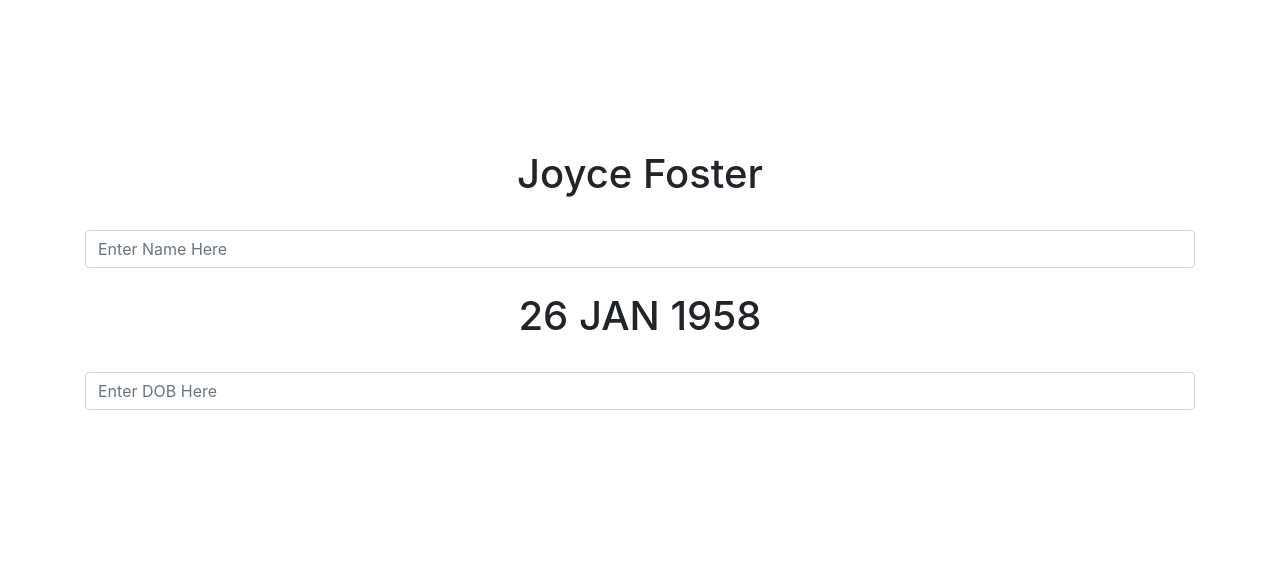
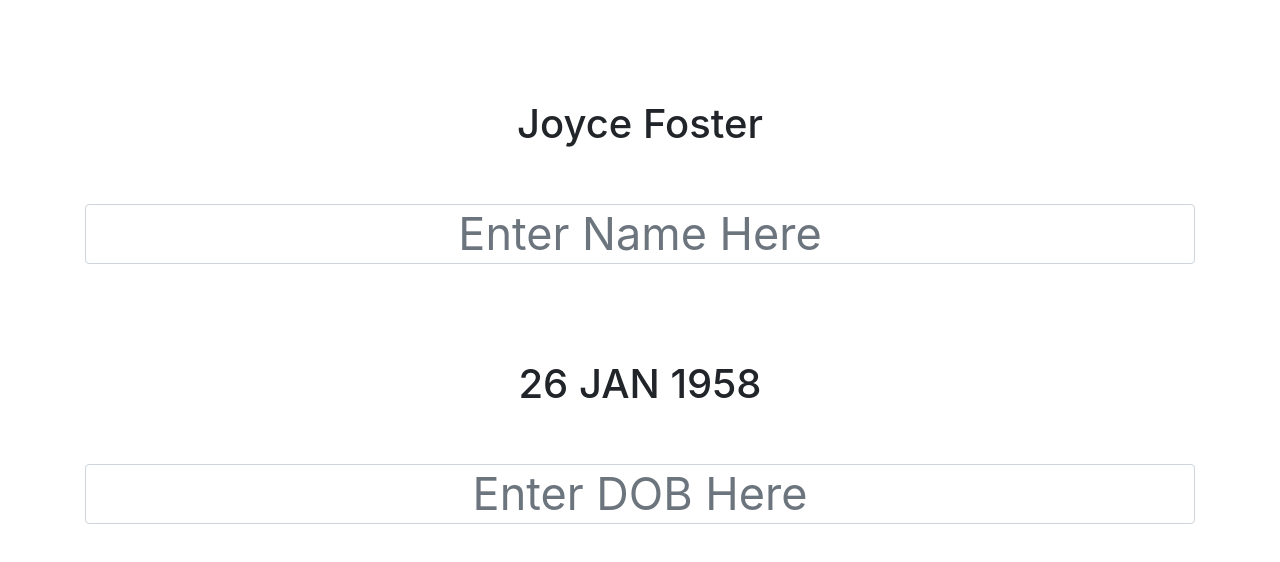
Before and after one commit to Louleo/leosite, a plain HTML site: page TypingPractice.html in a window 1280 px wide. Drawn offline with nearby package versions, Linux system fonts and the light colour scheme.

Commit message:
Update TypingPractice.html

```diff
--- a/TypingPractice.html
+++ b/TypingPractice.html
@@ -10,14 +10,19 @@
 </head>
 <body>
 
-  <div class="container fixed-top" style="top:150px;">
+  <div class="container fixed-top" style="top:100px;">
           <div align="center" style="top:50px"><h1 id="name"></h1></div>
           <br>
-          <input type="text" id="name_input" placeholder="Enter Name Here" class="form-control" aria-label="Large" aria-describedby="inputGroup-sizing-sm">
+          <br>
+          <input type="text" id="name_input" placeholder="Enter Name Here" class="form-control" aria-label="Large" aria-describedby="inputGroup-sizing-sm" style="font-size:45px;height:60px;text-align: center;">
+          <br>
+          <br>
+          <br>
           <br>
           <div align="center"><h1 id="dob"></h1></div>
           <br>
-          <input type="text" id="dob_input" placeholder="Enter DOB Here" maxlength="10" class="form-control" aria-label="Large" aria-describedby="inputGroup-sizing-sm">
+          <br>
+          <input type="text" id="dob_input" placeholder="Enter DOB Here" maxlength="10" class="form-control" aria-label="Large" aria-describedby="inputGroup-sizing-sm" style="font-size:45px;height:60px;text-align: center;">
   </div>
 
 <script src="typingPractice.js"></script>
```
